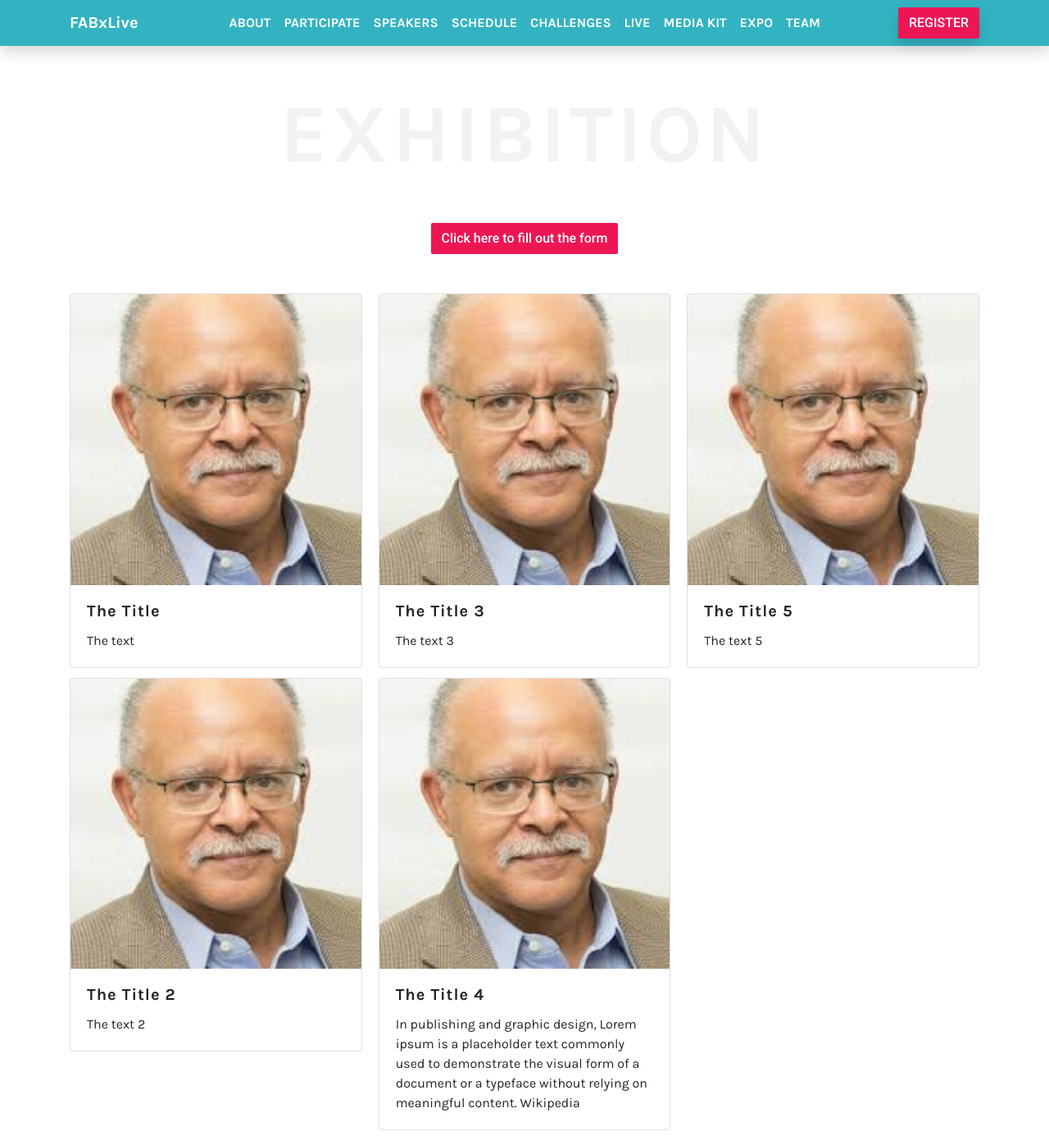
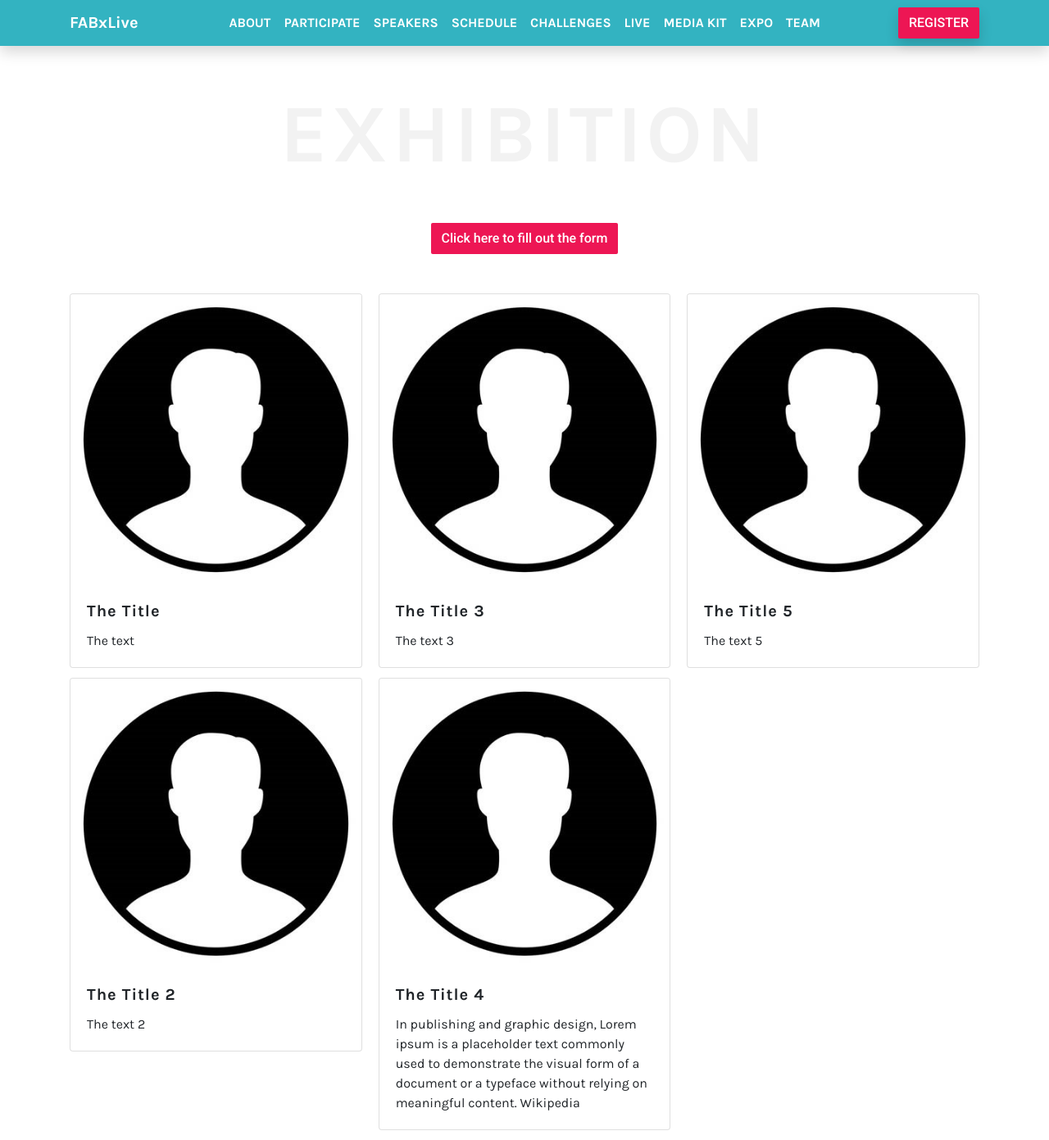
Before and after one commit to fabfoundation/fabxlive2020, a Jekyll site: the page built from expo.html, in a window 1280 px wide and 1391 px high. Shown: the whole window at 82% size. Built offline with Jekyll 4.4.1, drawn with Linux system fonts in a browser that asks for light colours; nearby versions of some CDN libraries.

Commit message:
Change default pic for expo

```diff
--- a/_data/expo.yml
+++ b/_data/expo.yml
@@ -2,20 +2,20 @@
 ---
 - title: 'The Title'
   text: 'The text'
-  picture: "04_blair.jpeg"
+  picture: "profile-example.png"
 
 - title: 'The Title 2'
   text: 'The text 2'
-  picture: "04_blair.jpeg"
+  picture: "profile-example.png"
 
 - title: 'The Title 3'
   text: 'The text 3'
-  picture: "04_blair.jpeg"
+  picture: "profile-example.png"
 
 - title: 'The Title 4'
   text: 'In publishing and graphic design, Lorem ipsum is a placeholder text commonly used to demonstrate the visual form of a document or a typeface without relying on meaningful content. Wikipedia'
-  picture: "04_blair.jpeg"
+  picture: "profile-example.png"
 
 - title: 'The Title 5'
   text: 'The text 5'
-  picture: "04_blair.jpeg"
+  picture: "profile-example.png"
```
